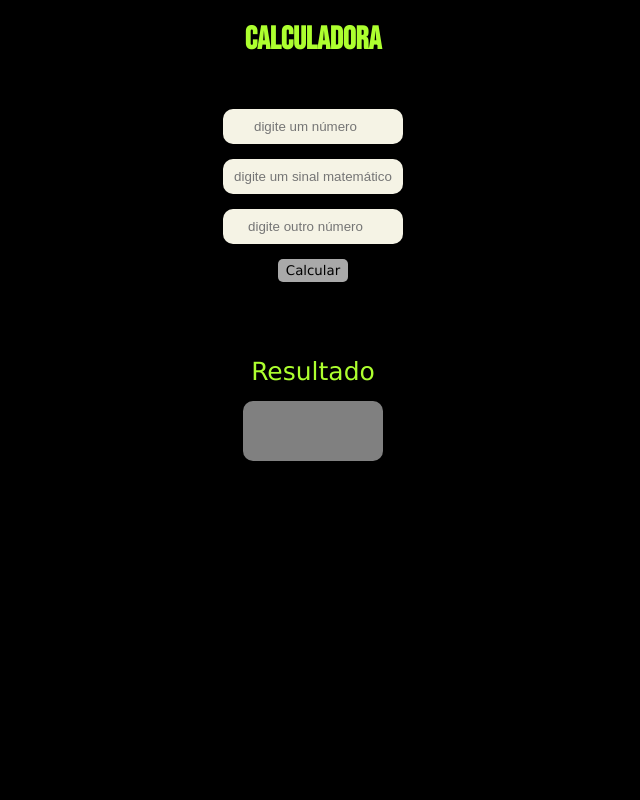
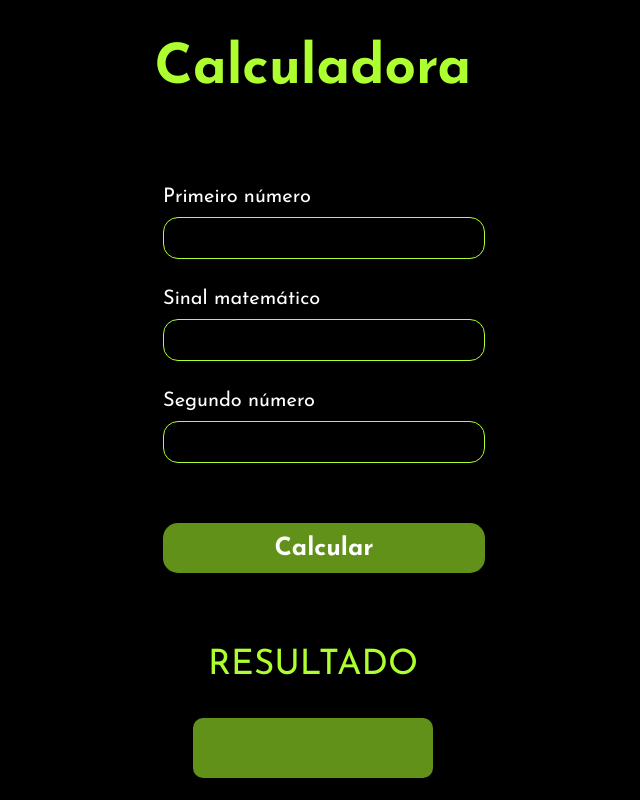
Before and after one commit to laissydominique/calculadora, a plain HTML site: page index.html in a window 1280 px wide. Shown: the whole page, without its empty margins (327-967 px from the left). Drawn offline with Linux system fonts and the light colour scheme; some packages are replaced by stand-ins of ours; a script that the page names is missing; a web font is replaced by a local one.

Commit message:
atualizando

```diff
--- /dev/null
+++ b/doc.js
@@ -0,0 +1,20 @@
+function calcular() {
+    const valor1 = +document.getElementById("1num").value;
+    const sinal = document.getElementById("sinal").value;
+    const valor2 = +document.getElementById("2num").value;
+    var resultado;
+
+    if (sinal === "x") {
+      resultado = valor1 * valor2;
+    } else if (sinal === "/") {
+      resultado = valor1 / valor2;
+    } else if (sinal === "+") {
+      resultado = valor1 + valor2;
+    } else if (sinal === "-") {
+      resultado = valor1 - valor2;
+    } else {
+      resultado = "";
+      Swal.fire("Digite um sinal de operação válido!");
+    }
+    document.getElementById("result").innerHTML = resultado;
+  }
--- a/index.html
+++ b/index.html
@@ -8,47 +8,43 @@
       rel="stylesheet"
     />
 
+    <link rel="preconnect" href="https://fonts.googleapis.com" />
+    <link rel="preconnect" href="https://fonts.gstatic.com" crossorigin />
+    <link
+      href="https://fonts.googleapis.com/css2?family=Caveat:wght@400..700&family=Edu+AU+VIC+WA+NT+Hand:wght@400..700&family=Josefin+Sans:ital,wght@0,100..700;1,100..700&display=swap"
+      rel="stylesheet"
+    />
+
     <meta charset="UTF-8" />
     <meta name="viewport" content="width=[device-width], initial-scale=1.0" />
     <title>Calculadora</title>
-    <link rel="stylesheet" href="./style/exercicio.css">
-    <link rel="shortcut icon" href="./foto.png" type="image/x-icon">
+    <link rel="stylesheet" href="./style/styles.css" />
+    <link rel="shortcut icon" href="./foto.png" type="image/x-icon" />
+    <script src="doc.js" defer></script>
   </head>
   <body>
-    <div class="conteiner">
-      <h1>Calculadora</h1>
+    <div class="container">
+      <div class="title">
+        <h1>Calculadora</h1>
+
+      </div>
       <div class="botoes">
-        <input id="1num" type="number" placeholder="digite um número" />
-        <input id="sinal" placeholder="digite um sinal matemático" />
-        <input id="2num" type="number" placeholder="digite outro número" />
-        <button onclick="calcular()">Calcular</button>
-        <p class="botaofinal">Resultado</p>
-        <p id="result"></p>
+        <div class="inputs">
+          <label for="1num">Primeiro número</label>
+          <input id="1num" type="number" />
+          <label for="sinal">Sinal matemático</label>
+          <input id="sinal" />
+          <label for="2num">Segundo número</label>
+          <input id="2num" type="number" />
+          <button onclick="calcular()">Calcular</button>
+        </div>
+        <p class="botaofinal">RESULTADO</p>
+
+        <div class="divRes">
+          <p id="result"></p>
+        </div>
       </div>
     </div>
     <script src="https://cdn.jsdelivr.net/npm/sweetalert2@11"></script>
-
-    <script>
-      function calcular() {
-        const valor1 = +document.getElementById("1num").value;
-        const sinal = document.getElementById("sinal").value;
-        const valor2 = +document.getElementById("2num").value;
-        var resultado;
-
-        if (sinal === "x") {
-          resultado = valor1 * valor2;
-        } else if (sinal === "/") {
-          resultado = valor1 / valor2;
-        } else if (sinal === "+") {
-          resultado = valor1 + valor2;
-        } else if (sinal === "-") {
-          resultado = valor1 - valor2;
-        } else {
-          resultado = "";
-          Swal.fire("Digite um sinal de operação válido!");
-        }
-        document.getElementById("result").innerHTML = resultado;
-      }
-    </script>
   </body>
 </html>
--- a/style/exercicio.css
+++ /dev/null
@@ -1,60 +0,0 @@
-body, h1,p{
-  margin: 0;
-  padding: 0;
-}
-
-.conteiner{
-  background-color: black;
-  width: 100vw;
-  height: 100vh;
-}
-
-h1{
-  color: greenyellow;
-  font-family: "Bebas Neue", sans-serif;
-  text-align: center;
-  padding-top: 20px;
-  margin-bottom: 50px;
-}
-
-.botoes{
-  display: flex;
-  flex-direction: column;
-  gap: 15px;
-  align-items: center;
-}
-
-input{
-  background-color: rgb(245, 243, 229);
-  width: 160px;
-  padding: 10px;
-  text-align: center;
-  border-radius: 10px;
-  border-style:hidden
-}
-
-button{
-  background-color:darkgray;
-  cursor: pointer;
-  padding: 4px 8px;
-  border-radius: 5px ;
-  border: 0;
-  font-family: 'Lucida Sans', 'Lucida Sans Regular', 'Lucida Grande', 'Lucida Sans Unicode', Geneva, Verdana, sans-serif;
-}
-.botaofinal{
-  color: greenyellow;
-  margin-top: 60px;
-  font-size: 25px;
-  font-family: 'Lucida Sans', 'Lucida Sans Regular', 'Lucida Grande', 'Lucida Sans Unicode', Geneva, Verdana, sans-serif;
-}
-#result{
-  color: greenyellow;
-  background-color: grey;
-  padding: 20px;
-  margin-top: 0;
-  border-radius: 10px;
-  width: 100px;
-  height: 20px;
-  text-align: center;
-  font-family: 'Lucida Sans', 'Lucida Sans Regular', 'Lucida Grande', 'Lucida Sans Unicode', Geneva, Verdana, sans-serif;
-}
--- /dev/null
+++ b/style/styles.css
@@ -0,0 +1,100 @@
+*{
+  margin: 0;
+  padding: 0;
+  font-family: "Josefin Sans", sans-serif;
+ border: none;
+}
+
+.container{
+  display: flex;
+  align-items: center;
+  justify-content: center;
+  flex-direction: column;
+  background-color: black;
+  width: 100vw;
+  height: 100vh;
+}
+
+.title{
+  display: flex;
+  text-align: center;
+  justify-content: center;
+  align-items: center;
+}
+
+h1{
+  color: greenyellow;
+  font-size: 55px;
+  padding-top: 20px;
+  margin-bottom: 70px;
+}
+
+label{
+  font-size: 20px;
+  margin-top: 20px;
+  color: white;
+}
+
+.inputs{
+  display: flex;
+  flex-direction: column;
+  text-align: justify;
+  gap: 10px;
+  width: 300px;
+  font-size: 50px;
+}
+
+.botoes{
+  display: flex;
+  flex-direction: column;
+  gap: 15px;
+  align-items: center;
+}
+
+input{
+  background-color: rgba(0, 0, 0, 0);
+  width: 300px;
+  padding: 10px;
+  text-align: center;
+  border-radius: 15px;
+  border: 1px solid greenyellow;
+  outline: none;
+  color: white;
+  font-size: 20px;
+}
+
+button{
+  margin-top: 50px;
+  width: 322px;
+  height: 50px;
+  background-color:rgba(172, 255, 47, 0.567);
+  cursor: pointer;
+  padding: 4px 8px;
+  border-radius:15px ;
+  border: 0;
+  font-size: 25px;
+  color: #fff;
+  font-weight: bold;
+}
+.botaofinal{
+  color: greenyellow;
+  margin-top: 60px;
+  font-size: 25px;
+  font-size: 35px;
+}
+.divRes{
+  color: rgb(255, 255, 255);
+  font-weight: bold;
+  background-color:rgba(172, 255, 47, 0.567);
+  padding: 20px;
+  border-radius: 10px;
+  width: 200px;
+  height: 20px;
+  font-size: 30px;
+  display: flex;
+  text-align: center;
+  justify-content: center;
+  align-items: center;
+  margin-top: 20px;
+  font-weight: bold;
+}
```
